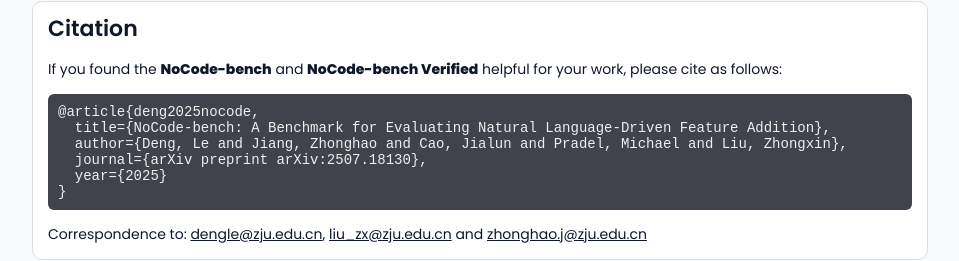
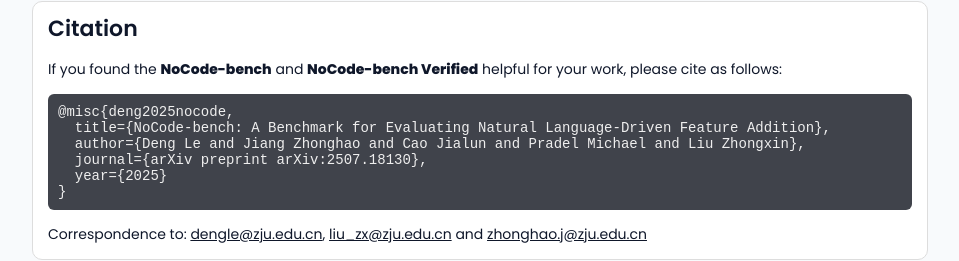
Before and after one commit to NoCode-bench/NoCode-bench, a React (Create React App) app: page / in a window 1280 px wide. Shown: the part 2071-2332 px from the top of the page, without its empty margins (160-1119 px from the left). Built offline with nearby package versions, Linux system fonts and the light colour scheme.

Commit message:
feat: data

```diff
--- a/public/data.js
+++ b/public/data.js
@@ -63,9 +63,9 @@
       },
       {
         type: 'code',
-        content: `@article{deng2025nocode,
+        content: `@misc{deng2025nocode,
   title={NoCode-bench: A Benchmark for Evaluating Natural Language-Driven Feature Addition},
-  author={Deng, Le and Jiang, Zhonghao and Cao, Jialun and Pradel, Michael and Liu, Zhongxin},
+  author={Deng Le and Jiang Zhonghao and Cao Jialun and Pradel Michael and Liu Zhongxin},
   journal={arXiv preprint arXiv:2507.18130},
   year={2025}
 }`,
```
Also changed, not shown: 12 other files (tests, documents, lock files or other folders).
